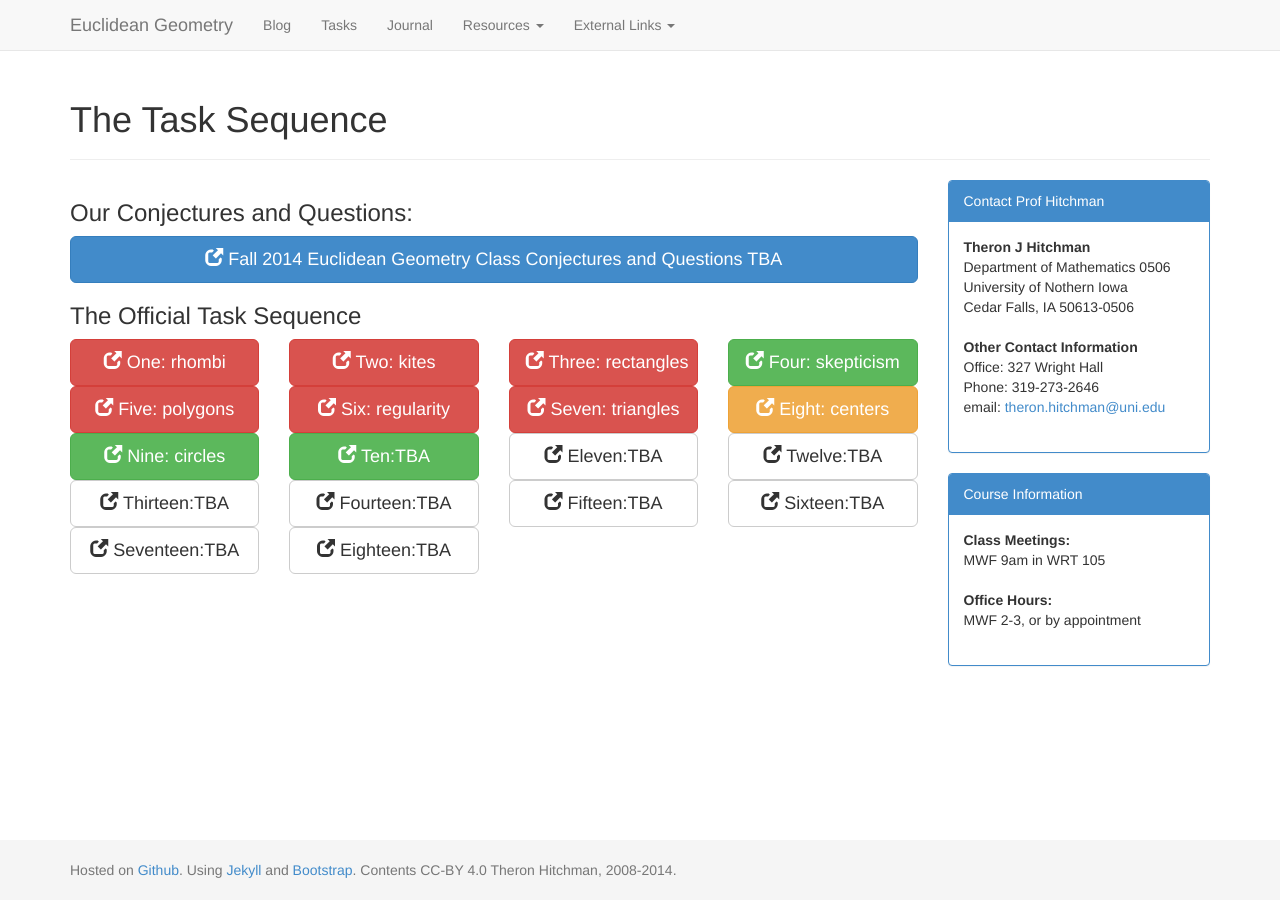
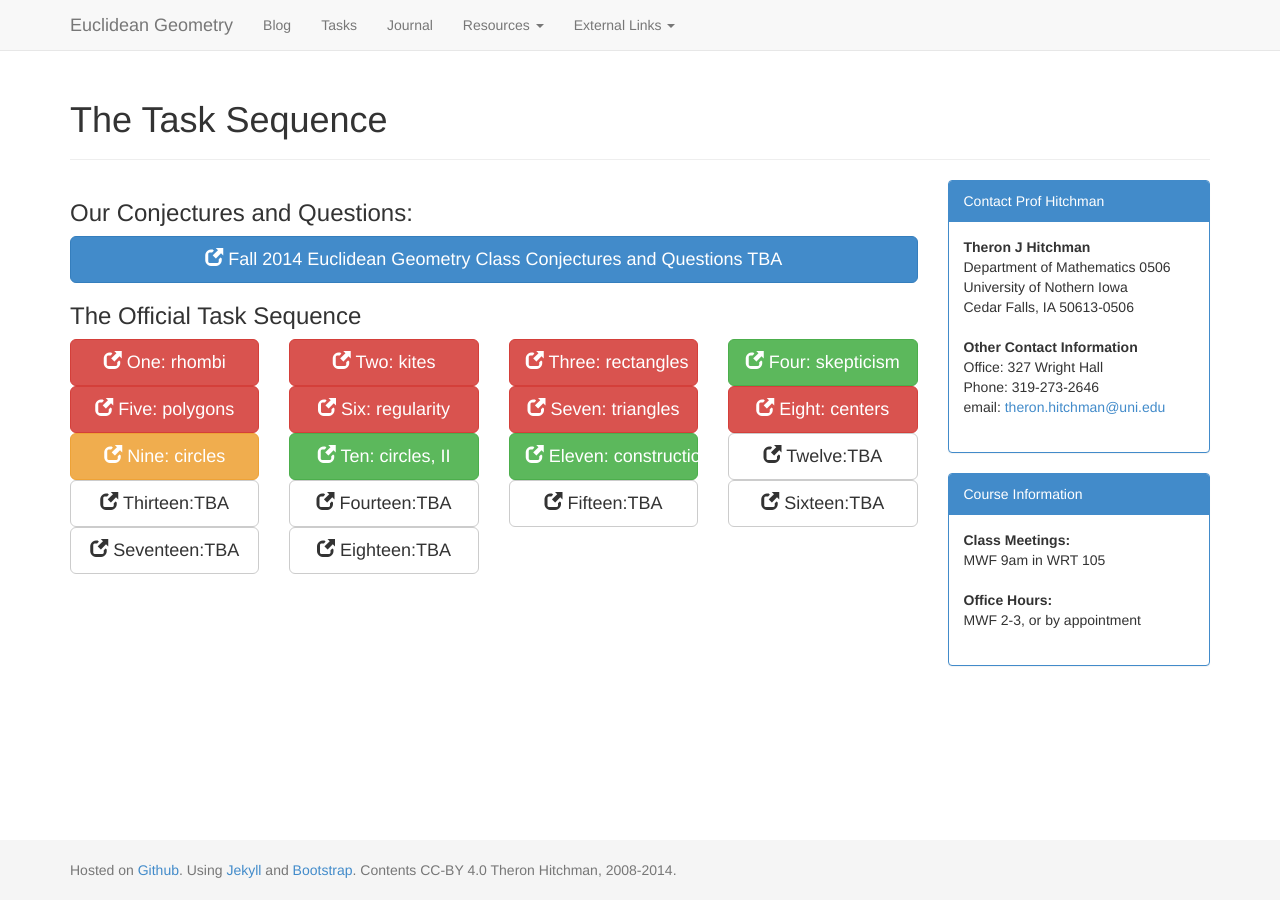
Before and after one commit to theronhitchman/euclidean-geometry, a Jekyll site: the page built from tasks/index.md, in a window 1280 px wide. Built offline with Jekyll 4.4.1, drawn with Linux system fonts in a browser that asks for light colours; nearby versions of some CDN libraries.

Commit message:
update tasks page

```diff
--- a/tasks/index.md
+++ b/tasks/index.md
@@ -44,20 +44,20 @@ layout: default
   <span class="glyphicon glyphicon-new-window"></span> Seven:<br class="visible-xs" /> triangles</a>
 </div>
 <div class="col-xs-6 col-sm-4 col-lg-3 text-center">
-  <a class="btn btn-warning btn-lg btn-block" href="{{site.baseurl}}/EG_main08.pdf">
+  <a class="btn btn-danger btn-lg btn-block" href="{{site.baseurl}}/EG_main08.pdf">
   <span class="glyphicon glyphicon-new-window"></span> Eight:<br class="visible-xs" /> centers</a>
 </div>
 <div class="col-xs-6 col-sm-4 col-lg-3 text-center">
-  <a class="btn btn-success btn-lg btn-block" href="{{site.baseurl}}/EG_main09.pdf">
+  <a class="btn btn-warning btn-lg btn-block" href="{{site.baseurl}}/EG_main09.pdf">
   <span class="glyphicon glyphicon-new-window"></span> Nine:<br class="visible-xs" /> circles</a>
 </div>
 <div class="col-xs-6 col-sm-4 col-lg-3 text-center">
   <a class="btn btn-success btn-lg btn-block" href="{{site.baseurl}}/EG_main10.pdf">
-  <span class="glyphicon glyphicon-new-window"></span> Ten:<br class="visible-xs" />TBA</a>
+  <span class="glyphicon glyphicon-new-window"></span> Ten:<br class="visible-xs" /> circles, II</a>
 </div>
 <div class="col-xs-6 col-sm-4 col-lg-3 text-center">
-  <a class="btn btn-default btn-lg btn-block" href="#">
-  <span class="glyphicon glyphicon-new-window"></span> Eleven:<br class="visible-xs" />TBA</a>
+  <a class="btn btn-success btn-lg btn-block" href="{{site.baseurl}}/EG_main11.pdf">
+  <span class="glyphicon glyphicon-new-window"></span> Eleven:<br class="visible-xs" /> construction</a>
 </div>
 <div class="col-xs-6 col-sm-4 col-lg-3 text-center">
   <a class="btn btn-default btn-lg btn-block" href="#">
```
